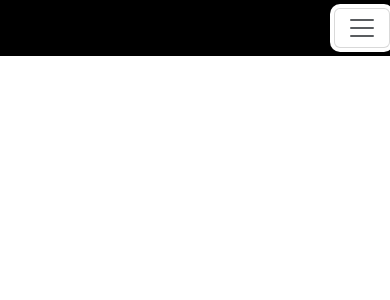
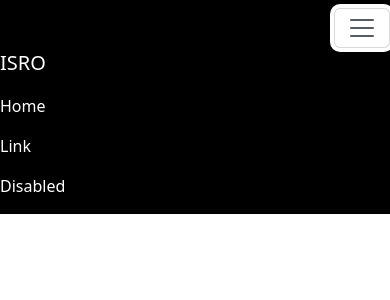
Before and after one commit to NamanMathur77/spacex_replica, an Angular app: page / in a window 390 px wide. Both pictures are taken after a click on the button "Toggle navigation". Shown: the top 300 px of the page. Built offline with nearby package versions, Linux system fonts and the light colour scheme.

Commit message:
navbar toggle fix

```diff
--- a/src/shared/navbar/navbar/navbar.component.html
+++ b/src/shared/navbar/navbar/navbar.component.html
@@ -7,10 +7,10 @@
   <a href="#about">About</a>
 </div> -->
 <nav class="navbar navbar-expand-lg navbar-light navbar-bg">
-  <button class="navbar-toggler" type="button" data-toggle="collapse" data-target="#navbarTogglerDemo01" aria-controls="navbarTogglerDemo01" aria-expanded="false" aria-label="Toggle navigation">
+  <button class="navbar-toggler" type="button" data-toggle="collapse" data-target="#navbarTogglerDemo01" aria-controls="navbarTogglerDemo01" aria-expanded="false" aria-label="Toggle navigation"  (click)="toggleCollapsed()">
     <span class="navbar-toggler-icon"></span>
   </button>
-  <div class="collapse navbar-collapse" [ngClass]="{'collapse': collapsed, 'navbar-collapse': true}" id="navbarTogglerDemo01" (click)="toggleCollapsed()">
+  <div class="collapse navbar-collapse" [ngClass]="{'collapse': collapsed, 'navbar-collapse': true, 'show': showOptions}" id="navbarTogglerDemo01">
     <a class="navbar-brand" href="#">
       ISRO
     </a>
--- a/src/shared/navbar/navbar/navbar.component.ts
+++ b/src/shared/navbar/navbar/navbar.component.ts
@@ -12,8 +12,10 @@
   ngOnInit(): void {
   }
   collapsed = true;
+  showOptions = false;
      toggleCollapsed(): void {
        this.collapsed = !this.collapsed;
+       this.showOptions = !this.showOptions;
      }
 
 }
```
